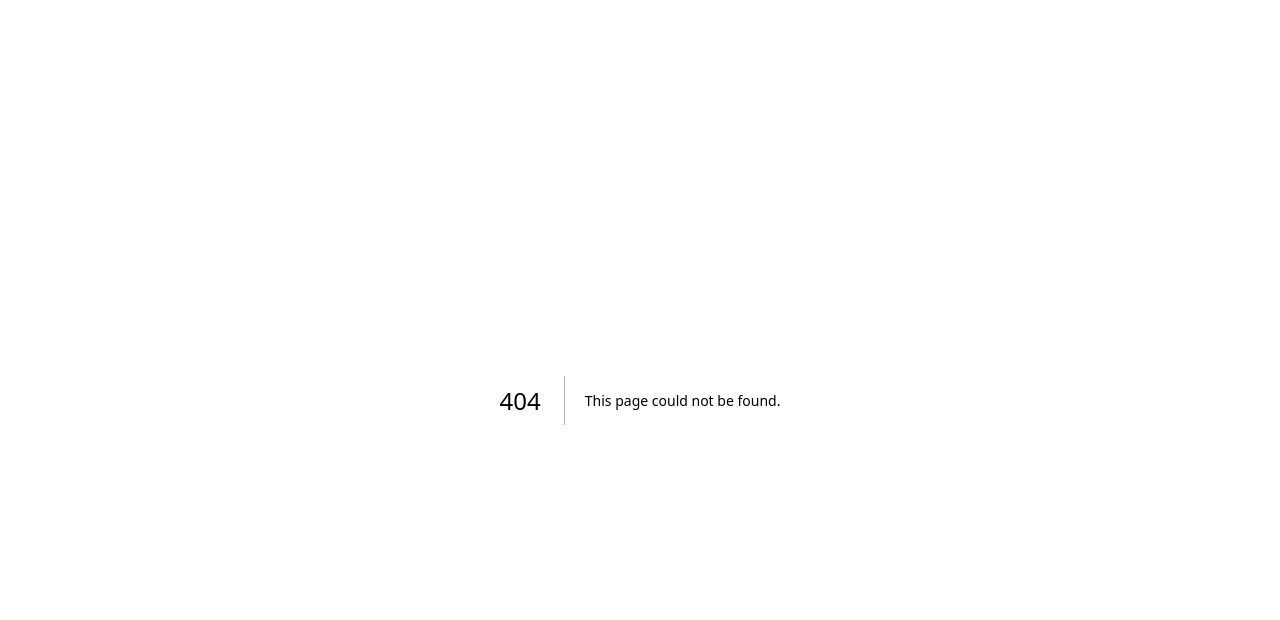
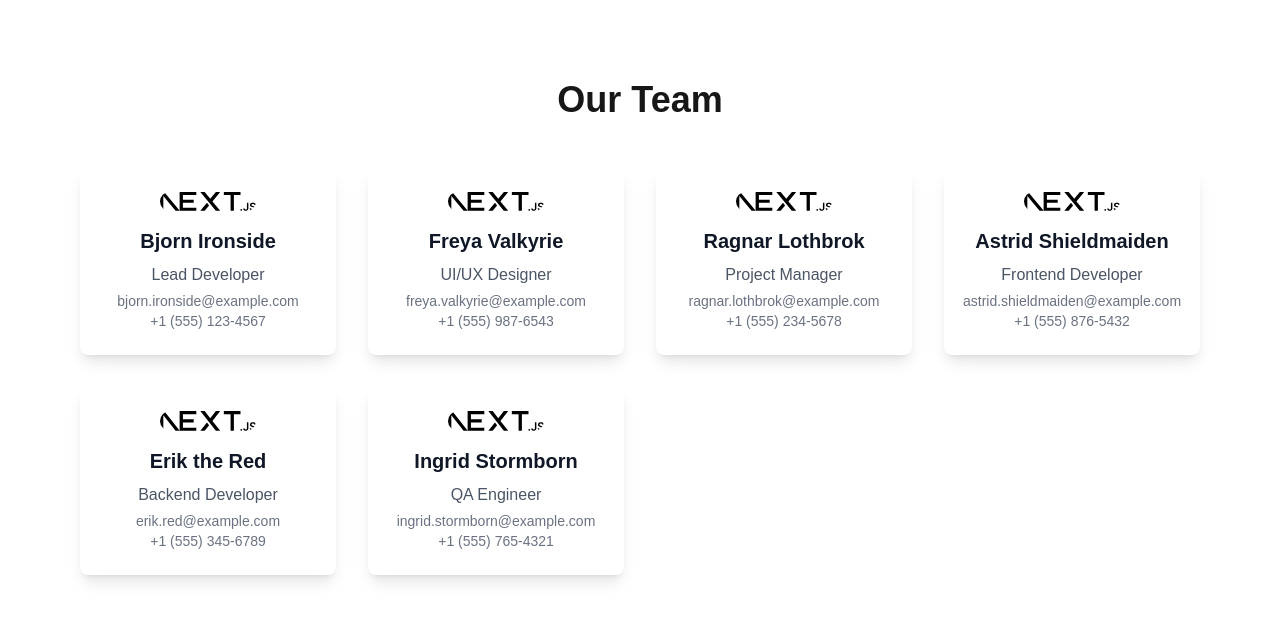
Before and after one commit to sabbirBhuiyan/test-code-agent, a Next.js app: page /teams in a window 1280 px wide. Before the commit this address had no page. Shown: the top 620 px of the page. Built offline with nearby package versions, Linux system fonts and the light colour scheme.

Commit message:
chore: agent applies change — Add a beautiful standard teams page that will show our team members. you can use cool aryan and nordic names that you co

```diff
--- /dev/null
+++ b/src/app/teams/page.tsx
@@ -0,0 +1,97 @@
+import Image from "next/image";
+
+interface TeamMember {
+  id: number;
+  name: string;
+  role: string;
+  email: string;
+  phone: string;
+  imageUrl: string;
+}
+
+const teamMembers: TeamMember[] = [
+  {
+    id: 1,
+    name: "Bjorn Ironside",
+    role: "Lead Developer",
+    email: "bjorn.ironside@example.com",
+    phone: "+1 (555) 123-4567",
+    imageUrl: "/next.svg", // Placeholder image
+  },
+  {
+    id: 2,
+    name: "Freya Valkyrie",
+    role: "UI/UX Designer",
+    email: "freya.valkyrie@example.com",
+    phone: "+1 (555) 987-6543",
+    imageUrl: "/next.svg", // Placeholder image
+  },
+  {
+    id: 3,
+    name: "Ragnar Lothbrok",
+    role: "Project Manager",
+    email: "ragnar.lothbrok@example.com",
+    phone: "+1 (555) 234-5678",
+    imageUrl: "/next.svg", // Placeholder image
+  },
+  {
+    id: 4,
+    name: "Astrid Shieldmaiden",
+    role: "Frontend Developer",
+    email: "astrid.shieldmaiden@example.com",
+    phone: "+1 (555) 876-5432",
+    imageUrl: "/next.svg", // Placeholder image
+  },
+  {
+    id: 5,
+    name: "Erik the Red",
+    role: "Backend Developer",
+    email: "erik.red@example.com",
+    phone: "+1 (555) 345-6789",
+    imageUrl: "/next.svg", // Placeholder image
+  },
+  {
+    id: 6,
+    name: "Ingrid Stormborn",
+    role: "QA Engineer",
+    email: "ingrid.stormborn@example.com",
+    phone: "+1 (555) 765-4321",
+    imageUrl: "/next.svg", // Placeholder image
+  },
+];
+
+export default function TeamsPage() {
+  return (
+    <div className="min-h-screen p-8 pb-20 sm:p-20">
+      <h1 className="text-4xl font-bold text-center mb-12">Our Team</h1>
+      <div className="grid grid-cols-1 sm:grid-cols-2 md:grid-cols-3 lg:grid-cols-4 gap-8">
+        {teamMembers.map((member) => (
+          <div
+            key={member.id}
+            className="flex flex-col items-center p-6 bg-white dark:bg-gray-800 rounded-lg shadow-lg transform transition duration-300 hover:scale-105"
+          >
+            <Image
+              className="rounded-full mb-4"
+              src={member.imageUrl}
+              alt={member.name}
+              width={96}
+              height={96}
+            />
+            <h2 className="text-xl font-semibold text-gray-900 dark:text-white mb-2">
+              {member.name}
+            </h2>
+            <p className="text-md text-gray-600 dark:text-gray-400 mb-1">
+              {member.role}
+            </p>
+            <p className="text-sm text-gray-500 dark:text-gray-500">
+              {member.email}
+            </p>
+            <p className="text-sm text-gray-500 dark:text-gray-500">
+              {member.phone}
+            </p>
+          </div>
+        ))}
+      </div>
+    </div>
+  );
+}
```
Also changed, not shown: .gemini_tmp_20250919075204/gemini-meta-out-20250919075204.txt (added), 2 other files (tests, documents, lock files or other folders).
